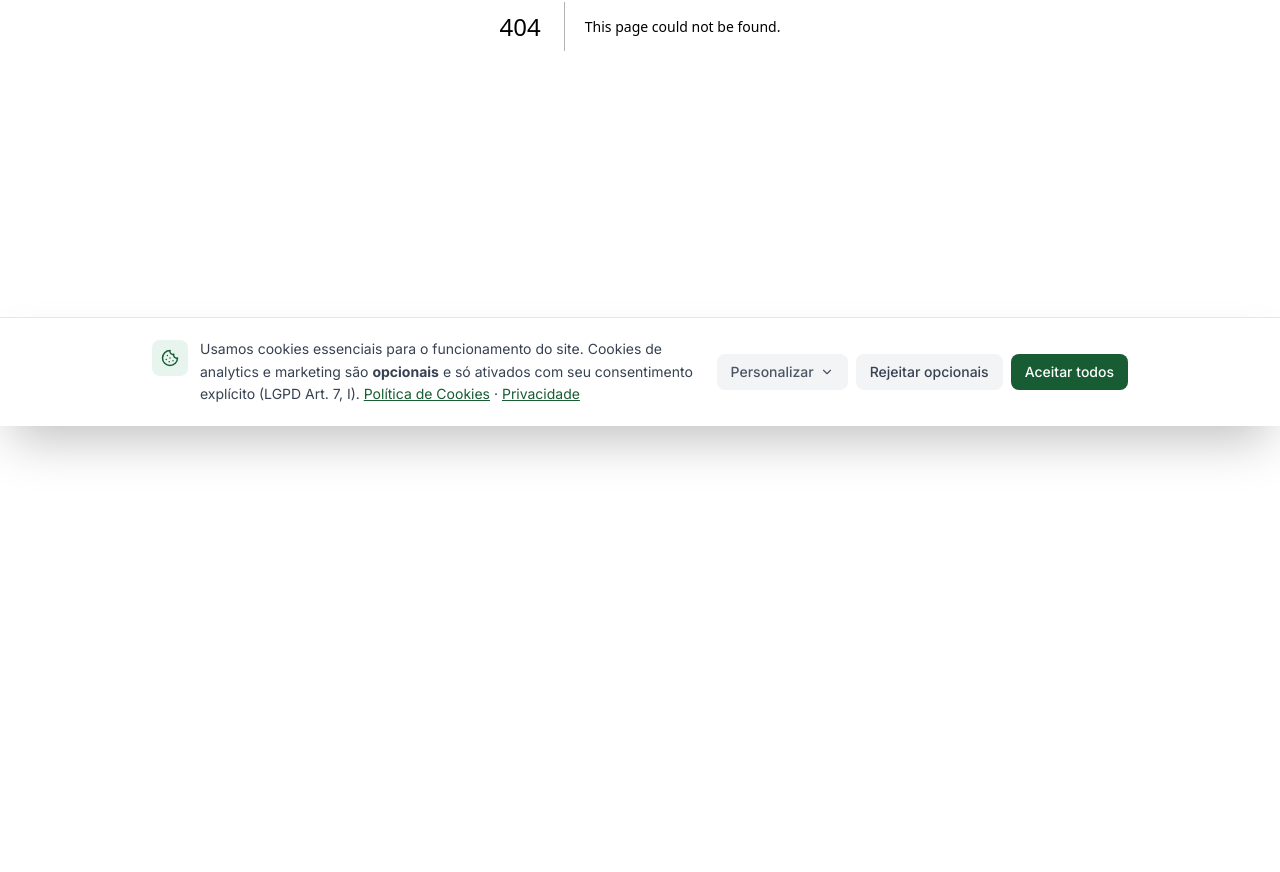
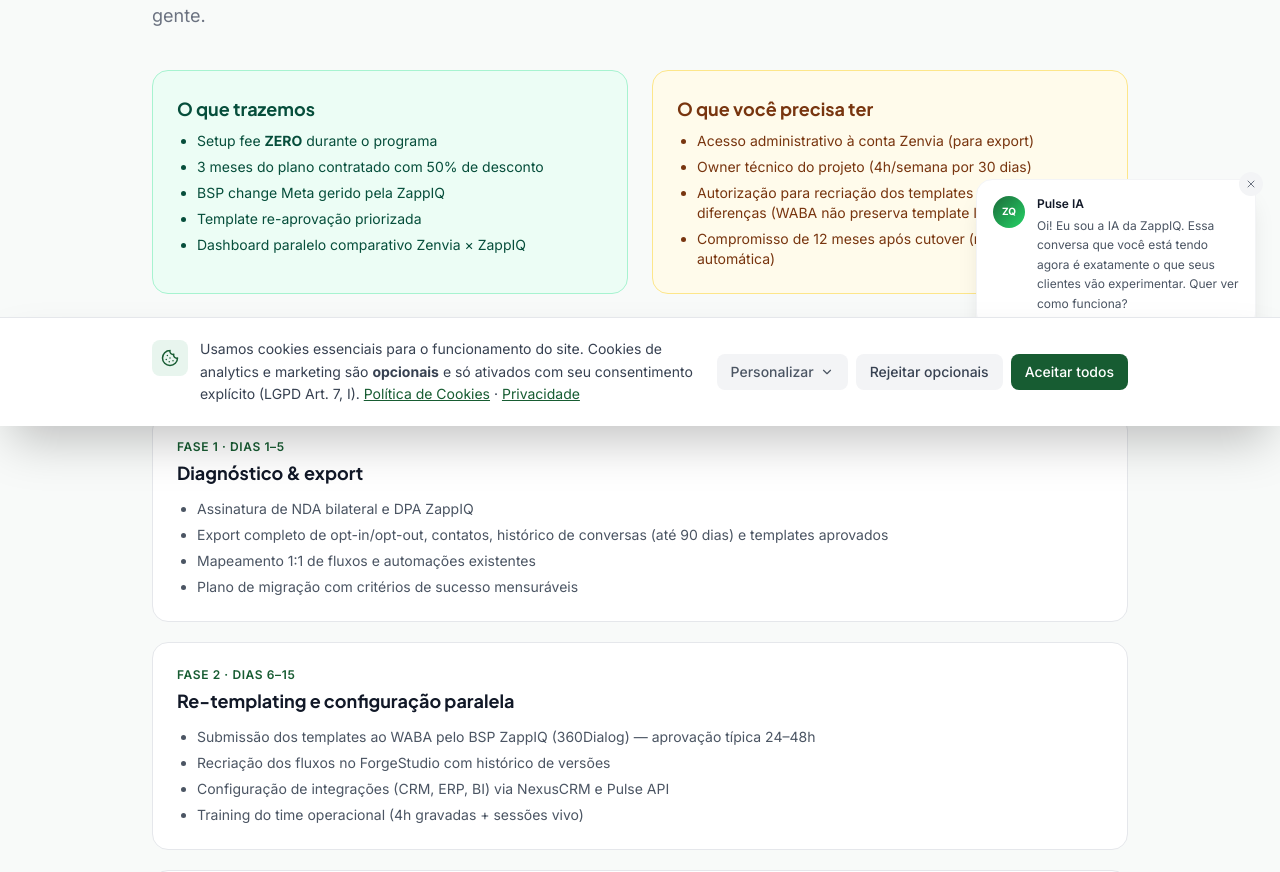
Before and after one commit to rmghetti/zappiq, a Next.js app in the folder apps/web/: page /migracao-zenvia in a window 1280 px wide. Before the commit this address had no page. Shown: the part 374-1246 px from the top of the page. Before the commit the page ends 800 px from the top, so only its background shows below. Built offline with nearby package versions, Linux system fonts and the light colour scheme.

Commit message:
feat(web): [V2-048,V2-049] /migracao-zenvia · playbook 4 fases · setup fee zero
Diagnóstico → re-templating → paralelo controlado → cutover. 30 dias,
BSP change gerido pela ZappIQ. Setup fee ZERO.

Co-Authored-By: Claude Opus 4.6 <noreply@anthropic.com>

```diff
--- /dev/null
+++ b/apps/web/app/migracao-zenvia/page.tsx
@@ -0,0 +1,129 @@
+import type { Metadata } from 'next';
+import Link from 'next/link';
+import { PublicLayout } from '../../components/landing/PublicLayout';
+
+export const metadata: Metadata = {
+  title: 'Migração Zenvia → ZappIQ — Playbook anti-lock-in em 30 dias',
+  description:
+    'Playbook completo de migração Zenvia → ZappIQ em 30 dias: export, re-template, paralelo controlado e cutover. Setup fee zero.',
+};
+
+/* V2-048: playbook anti-Zenvia · migração estruturada em 4 fases
+ * Fonte canônica: /gtm/playbook_antizenvia.md */
+
+const PHASES = [
+  {
+    phase: 'Fase 1 · Dias 1–5',
+    title: 'Diagnóstico & export',
+    items: [
+      'Assinatura de NDA bilateral e DPA ZappIQ',
+      'Export completo de opt-in/opt-out, contatos, histórico de conversas (até 90 dias) e templates aprovados',
+      'Mapeamento 1:1 de fluxos e automações existentes',
+      'Plano de migração com critérios de sucesso mensuráveis',
+    ],
+  },
+  {
+    phase: 'Fase 2 · Dias 6–15',
+    title: 'Re-templating e configuração paralela',
+    items: [
+      'Submissão dos templates ao WABA pelo BSP ZappIQ (360Dialog) — aprovação típica 24–48h',
+      'Recriação dos fluxos no ForgeStudio com histórico de versões',
+      'Configuração de integrações (CRM, ERP, BI) via NexusCRM e Pulse API',
+      'Training do time operacional (4h gravadas + sessões vivo)',
+    ],
+  },
+  {
+    phase: 'Fase 3 · Dias 16–25',
+    title: 'Paralelo controlado',
+    items: [
+      'Roteamento de 10% → 30% → 60% do volume para ZappIQ',
+      'Métricas paralelas: CSAT, tempo de resposta, taxa de resolução, custo por mensagem',
+      'Validação de integridade em UGC (User Generated Content) e branches de fluxo',
+      'Ajuste fino de prompts PulseAI e guardrails',
+    ],
+  },
+  {
+    phase: 'Fase 4 · Dias 26–30',
+    title: 'Cutover e encerramento Zenvia',
+    items: [
+      'BSP change oficial Meta (número WABA transferido)',
+      'Desligamento contratual Zenvia com prova de encerramento de opt-ins',
+      'Relatório executivo de ganho: custo, CSAT, tempo de resposta, NPS time',
+      'Pós-cutover: 30 dias de suporte aumentado + SLA contratual regular',
+    ],
+  },
+];
+
+export default function MigracaoZenviaPage() {
+  return (
+    <PublicLayout>
+      <div className="max-w-5xl mx-auto px-6 pb-24">
+        <p className="text-sm font-semibold text-primary-600 uppercase tracking-wider mb-3">Playbook de migração</p>
+        <h1 className="font-display text-4xl lg:text-5xl font-extrabold text-gray-900 leading-tight mb-6">
+          Migração Zenvia → ZappIQ em 30 dias, com setup fee zero.
+        </h1>
+        <p className="text-lg text-gray-500 mb-10 max-w-3xl">
+          Playbook estruturado em 4 fases, com paralelo controlado e SLA contratual durante a transição.
+          Importamos opt-ins, histórico e templates. Você decide o cutover — não a gente.
+        </p>
+
+        <section className="grid md:grid-cols-2 gap-6 mb-16">
+          <div className="bg-emerald-50 border border-emerald-200 rounded-2xl p-6">
+            <h3 className="font-display text-lg font-bold text-emerald-900 mb-2">O que trazemos</h3>
+            <ul className="text-sm text-emerald-900 list-disc list-outside ml-5 space-y-1.5">
+              <li>Setup fee <strong>ZERO</strong> durante o programa</li>
+              <li>3 meses do plano contratado com 50% de desconto</li>
+              <li>BSP change Meta gerido pela ZappIQ</li>
+              <li>Template re-aprovação priorizada</li>
+              <li>Dashboard paralelo comparativo Zenvia × ZappIQ</li>
+            </ul>
+          </div>
+          <div className="bg-amber-50 border border-amber-200 rounded-2xl p-6">
+            <h3 className="font-display text-lg font-bold text-amber-900 mb-2">O que você precisa ter</h3>
+            <ul className="text-sm text-amber-900 list-disc list-outside ml-5 space-y-1.5">
+              <li>Acesso administrativo à conta Zenvia (para export)</li>
+              <li>Owner técnico do projeto (4h/semana por 30 dias)</li>
+              <li>Autorização para recriação dos templates com pequenas diferenças (WABA não preserva template ID entre BSPs)</li>
+              <li>Compromisso de 12 meses após cutover (renovação automática)</li>
+            </ul>
+          </div>
+        </section>
+
+        <h2 className="font-display text-2xl font-extrabold text-gray-900 mb-6">Cronograma de 30 dias</h2>
+        <div className="space-y-5 mb-16">
+          {PHASES.map((p) => (
+            <div key={p.phase} className="bg-white rounded-2xl border border-gray-200 p-6">
+              <p className="text-xs font-semibold text-primary-600 uppercase tracking-wider mb-1">{p.phase}</p>
+              <h3 className="font-display text-lg font-bold text-gray-900 mb-3">{p.title}</h3>
+              <ul className="text-sm text-gray-600 list-disc list-outside ml-5 space-y-1.5">
+                {p.items.map((it) => <li key={it}>{it}</li>)}
+              </ul>
+            </div>
+          ))}
+        </div>
+
+        <section className="bg-[#1A1A2E] rounded-2xl p-10 text-white">
+          <h2 className="font-display text-2xl font-bold mb-3">Próximo passo</h2>
+          <p className="text-gray-400 mb-6">
+            Envie um email com seu CNPJ, plano Zenvia atual e volume mensal de mensagens. Enviamos
+            diagnóstico preliminar gratuito em 2 dias úteis.
+          </p>
+          <div className="flex flex-col sm:flex-row gap-3">
+            <a
+              href="mailto:migracao@zappiq.com.br?subject=Diagn%C3%B3stico%20Zenvia%20%E2%86%92%20ZappIQ"
+              className="inline-flex items-center justify-center bg-secondary-500 hover:bg-secondary-600 text-white font-semibold px-6 py-3 rounded-xl"
+            >
+              migracao@zappiq.com.br
+            </a>
+            <Link
+              href="/demo"
+              className="inline-flex items-center justify-center border border-white/20 text-white hover:bg-white/10 font-semibold px-6 py-3 rounded-xl"
+            >
+              Ver demo primeiro
+            </Link>
+          </div>
+        </section>
+      </div>
+    </PublicLayout>
+  );
+}
```
